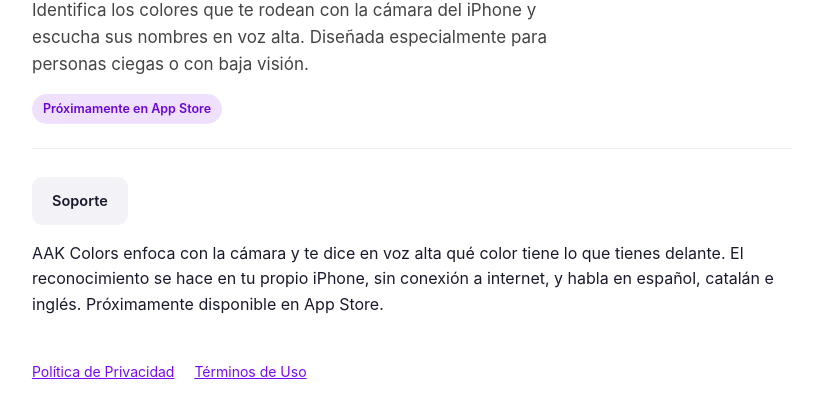
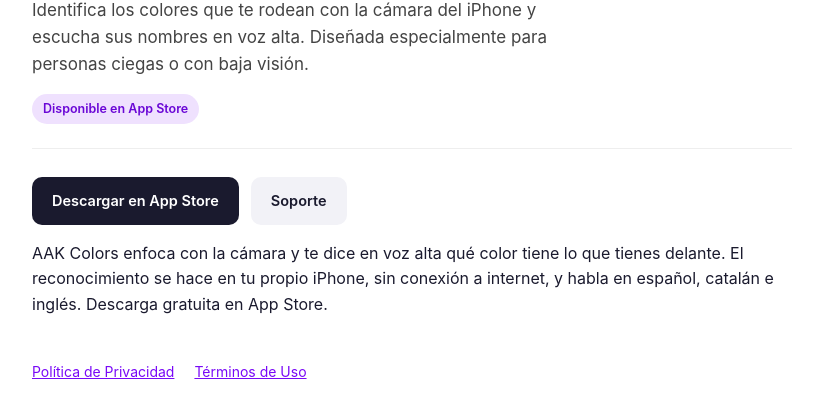
Before and after one commit to AAK-Developer/AAK-Developer.github.io, a plain HTML site: page aakcolors/index.html in a window 1280 px wide. Shown: the part 218-636 px from the top of the page, without its empty margins (228-1051 px from the left). Drawn offline with Linux system fonts and the light colour scheme.

Commit message:
AAK Colors: disponible en App Store (ficha, tarjeta de la home y carrusel)
Co-Authored-By: Claude Sonnet 5.5 <noreply@anthropic.com>

```diff
--- a/aakcolors/index.html
+++ b/aakcolors/index.html
@@ -24,6 +24,8 @@ h1 { font-size: 30px; margin: 0 0 8px; }
 .status { display: inline-block; margin-top: 16px; font-size: 12.5px; font-weight: 600; padding: 5px 11px; border-radius: 100px; background: rgba(121,9,247,0.12); color: #6a07d6; }
 .actions { display: flex; gap: 12px; flex-wrap: wrap; margin: 28px 0 8px; }
 .actions a { text-decoration: none; padding: 12px 20px; border-radius: 10px; font-size: 14.5px; font-weight: 600; }
+.btn-primary { background: #1a1a2e; color: #fff; }
+.sr-only { position: absolute; width: 1px; height: 1px; overflow: hidden; clip: rect(0 0 0 0); white-space: nowrap; }
 .btn-secondary { background: #f2f2f7; color: #1a1a2e; }
 .links { display: flex; gap: 20px; flex-wrap: wrap; font-size: 14px; padding: 28px 0 8px; }
 .links a { color: #7909f7; text-decoration: underline; }
@@ -40,15 +42,16 @@ a:focus-visible { outline: 3px solid #7909f7; outline-offset: 2px; border-radius
   <div class="icon"><img src="/aakcolors/aakcolors.png" alt="Icono de AAK Colors: una cámara con una rueda de color, un altavoz con ondas y una tortuga con caparazón arcoíris, sobre fondo negro" width="72" height="72"></div>
   <h1>AAK Colors</h1>
   <p class="lead">Identifica los colores que te rodean con la cámara del iPhone y escucha sus nombres en voz alta. Diseñada especialmente para personas ciegas o con baja visión.</p>
-  <span class="status">Próximamente en App Store</span>
+  <span class="status">Disponible en App Store</span>
 </header>
 
 <main>
 <div class="actions">
+  <a class="btn-primary" href="https://apps.apple.com/es/app/aak-colors/id6834182311" target="_blank" rel="noopener noreferrer">Descargar en App Store<span class="sr-only"> (se abre en una pestaña nueva)</span></a>
   <a class="btn-secondary" href="/aakcolors/support/">Soporte</a>
 </div>
 
-<p>AAK Colors enfoca con la cámara y te dice en voz alta qué color tiene lo que tienes delante. El reconocimiento se hace en tu propio iPhone, sin conexión a internet, y habla en español, catalán e inglés. Próximamente disponible en App Store.</p>
+<p>AAK Colors enfoca con la cámara y te dice en voz alta qué color tiene lo que tienes delante. El reconocimiento se hace en tu propio iPhone, sin conexión a internet, y habla en español, catalán e inglés. Descarga gratuita en App Store.</p>
 </main>
 
 <footer class="links">
```
Also changed, not shown: index.html (+5 -3 lines).
